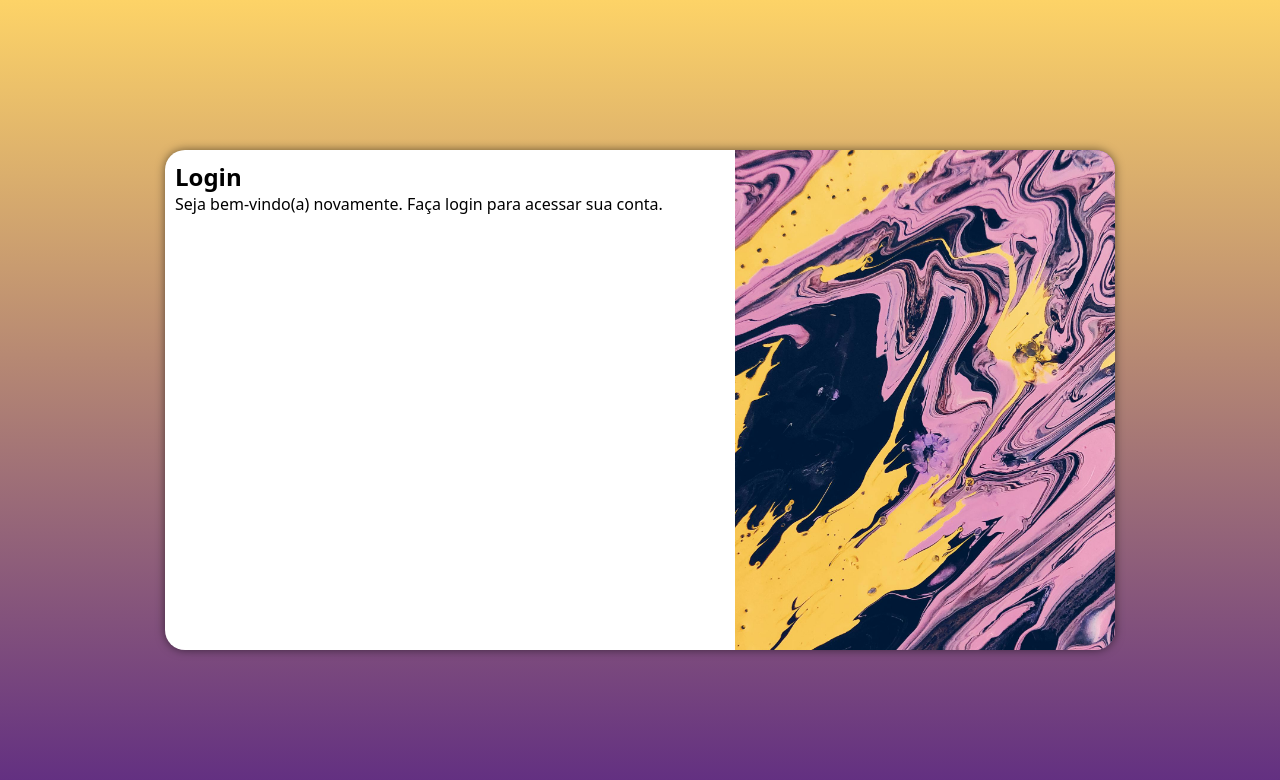
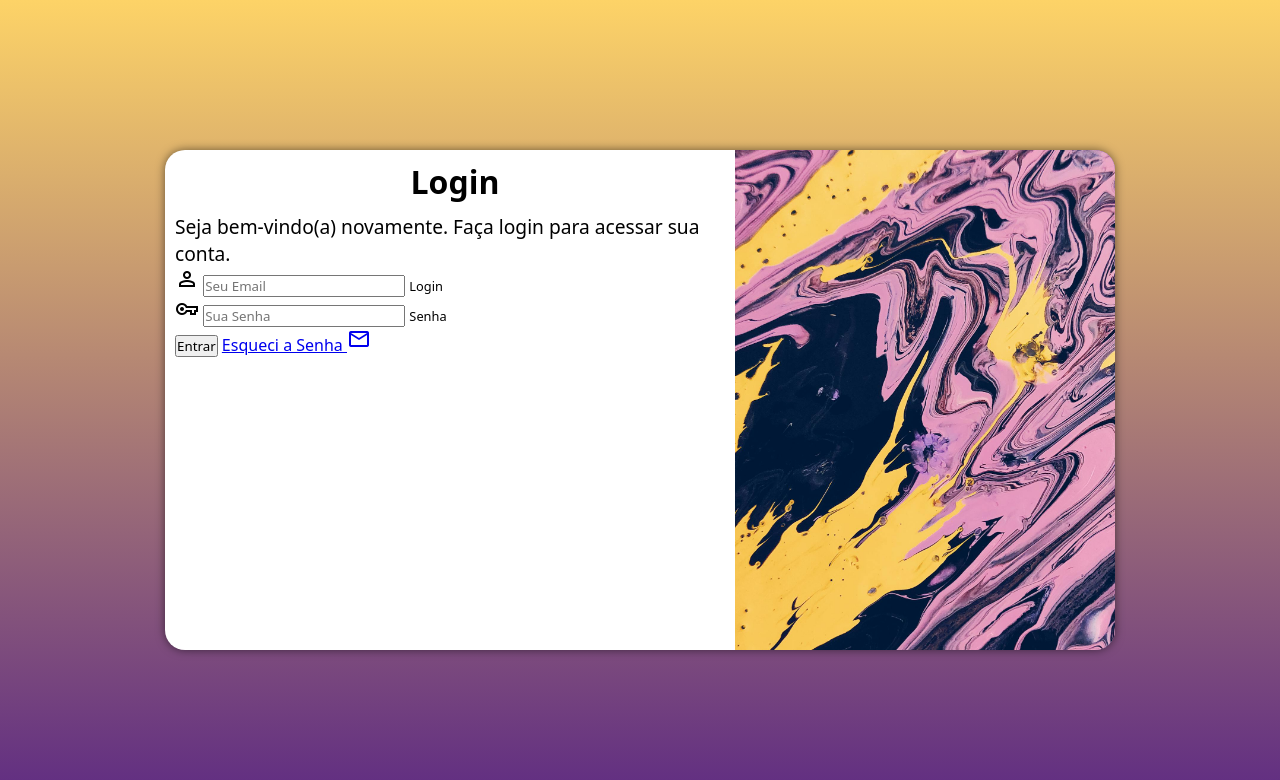
Before and after one commit to Psiconaut4/projeto-login, a plain HTML site: page index.html in a window 1280 px wide. Drawn offline with nearby package versions, Linux system fonts and the light colour scheme.

Commit message:
atualizei

```diff
--- a/estilos/media-query.css
+++ b/estilos/media-query.css
@@ -32,5 +32,11 @@
         width: 40%;
         height: 100%;
     }
+    div#formulario > h1{
+        font-size: 2em;
+    }
+    div#formulario > p{
+        font-size: 1.2em;
+    }
 
 }
--- a/estilos/style.css
+++ b/estilos/style.css
@@ -51,3 +51,13 @@ section#login > div#formulario{
     display: block;
     padding: 10px;
 }
+div#formulario > h1{
+    text-align: center;
+    padding-bottom: 10px;
+}
+div#formulario > p{
+    font-size: 0.8em;
+}
+div.campo > label{
+    font-size: 0.8em;
+}
--- a/index.html
+++ b/index.html
@@ -6,6 +6,7 @@
     <title>Login</title>
     <link rel="stylesheet" href="estilos/style.css">
     <link rel="stylesheet" href="estilos/media-query.css">
+    <link href="https://fonts.googleapis.com/css2?family=Material+Symbols+Outlined" rel="stylesheet" />
 </head>
 <body>
     <main>
@@ -16,8 +17,19 @@
             <div id="formulario">
                 <h1>Login</h1>
                 <p>Seja bem-vindo(a) novamente. Faça login para acessar sua conta.</p>
-                <form action="login.php" method="post">
-
+                <form action="login.php" method="post" autocomplete="on">
+                    <div class="campo">
+                        <i class="material-symbols-outlined">person</i>
+                        <input type="email" name="login" id="ilogin" placeholder="Seu Email" autocomplete="email" required>
+                        <label for="ilogin">Login</label>
+                    </div>
+                    <div class="campo">
+                        <i class="material-symbols-outlined">vpn_key</i>
+                        <input type="password" name="Senha" id="isenha" placeholder="Sua Senha" autocomplete="current-password" required>
+                        <label for="isenha">Senha</label>
+                    </div>
+                    <input type="submit" value="Entrar">
+                    <a href="esqueci.html">Esqueci a Senha <i class="material-symbols-outlined">mail</i> </a>
                 </form>
             </div>
         </section>
```
